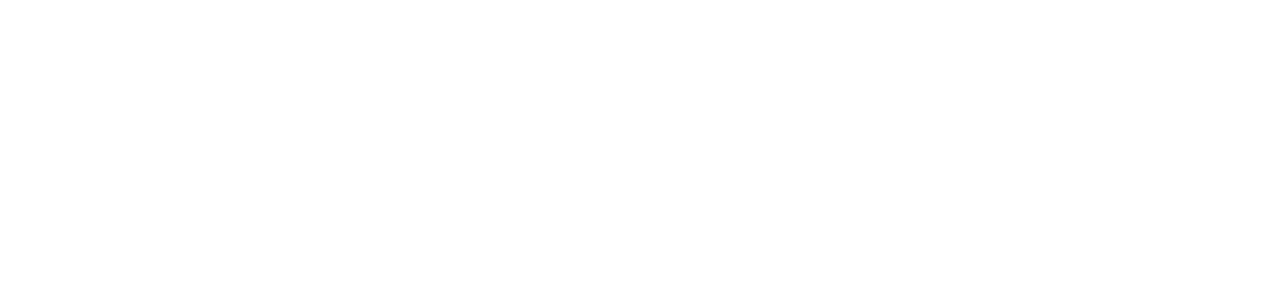
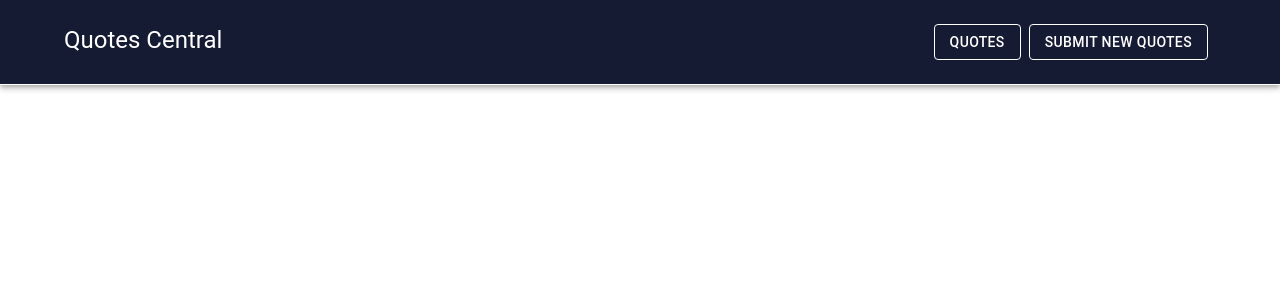
Before and after one commit to allmvna/control-work-8-Firebase, a React (Vite) app: page /posts in a window 1280 px wide. Shown: the top 300 px of the page. Built offline with nearby package versions, Linux system fonts and the light colour scheme.

Commit message:
Сreated сomponents and added navigation to them

```diff
--- a/src/App.tsx
+++ b/src/App.tsx
@@ -1,5 +1,12 @@
 import "./App.css";
+import Quotes from "./containers/Quotes/Quotes.tsx";
 
-const App = () => <></>;
+const App = () => {
+    return (
+        <>
+            <Quotes/>
+        </>
+    );
+};
 
 export default App;
--- /dev/null
+++ b/src/components/NavBar/NavBar.tsx
@@ -0,0 +1,68 @@
+import {AppBar, Box, Button, Container, Toolbar, Typography} from "@mui/material";
+import {NavLink} from "react-router-dom";
+
+const NavBar = () => {
+    const buttonStyles = {
+        borderColor: "inherit",
+        marginRight: "8px",
+        color: "white",
+        "&:hover": {
+            borderColor: "#0022ff",
+            color: "#6274db",
+        },
+    };
+
+    return (
+        <>
+            <Box sx={{ flexGrow: 1, mb: 5 }}>
+            <AppBar
+                position="static"
+                sx={{
+                    padding: "10px",
+                    backgroundColor: "#161b34",
+                    borderBottom: "1px solid",
+                }}
+            >
+                <Toolbar>
+                    <Container
+                        sx={{
+                            width: "100%",
+                            display: "flex",
+                            justifyContent: "space-between",
+                        }}
+                    >
+                        <Typography
+                            to="/"
+                            variant="h5"
+                            component={NavLink}
+                            sx={{ flexGrow: 1, textDecoration: "none", color: "#ffff" }}
+                        >
+                            Quotes Central
+                        </Typography>
+                        <Box>
+                            <Button
+                                to="/quotes"
+                                sx={buttonStyles}
+                                variant="outlined"
+                                component={NavLink}
+                            >
+                                Quotes
+                            </Button>
+                            <Button
+                                to="/add-quotes"
+                                sx={buttonStyles}
+                                variant="outlined"
+                                component={NavLink}
+                            >
+                                Submit new quotes
+                            </Button>
+                        </Box>
+                    </Container>
+                </Toolbar>
+            </AppBar>
+        </Box>
+        </>
+    );
+};
+
+export default NavBar;
--- /dev/null
+++ b/src/components/QuotesForm/QuotesForm.tsx
@@ -0,0 +1,9 @@
+const QuotesForm = () => {
+    return (
+        <div>
+
+        </div>
+    );
+};
+
+export default QuotesForm;
--- /dev/null
+++ b/src/containers/NewQuotes/NewQuotes.tsx
@@ -0,0 +1,11 @@
+import QuotesForm from "../../components/QuotesForm/QuotesForm.tsx";
+
+const NewQuotes = () => {
+    return (
+        <>
+            <QuotesForm/>
+        </>
+    );
+};
+
+export default NewQuotes;
--- /dev/null
+++ b/src/containers/Quotes/Quotes.tsx
@@ -0,0 +1,24 @@
+import {Route, Routes} from "react-router-dom";
+import {Container} from "@mui/material";
+import NavBar from "../../components/NavBar/NavBar.tsx";
+import NewQuotes from "../NewQuotes/NewQuotes.tsx";
+import QuotesList from "../QuotesList/QuotesList.tsx";
+
+const Quotes = () => {
+    return (
+        <>
+            <header>
+                <NavBar/>
+            </header>
+            <Container maxWidth="lg" sx={{color: "white"}}>
+                <Routes>
+                    <Route path="/" element={<QuotesList/>}/>
+                    <Route path="/quotes" element={<QuotesList/>}/>
+                    <Route path="/posts" element={<NewQuotes/>}/>
+                </Routes>
+            </Container>
+        </>
+    );
+};
+
+export default Quotes;
--- /dev/null
+++ b/src/containers/QuotesList/QuotesList.tsx
@@ -0,0 +1,11 @@
+
+
+const QuotesList = () => {
+    return (
+        <div>
+
+        </div>
+    );
+};
+
+export default QuotesList;
```
